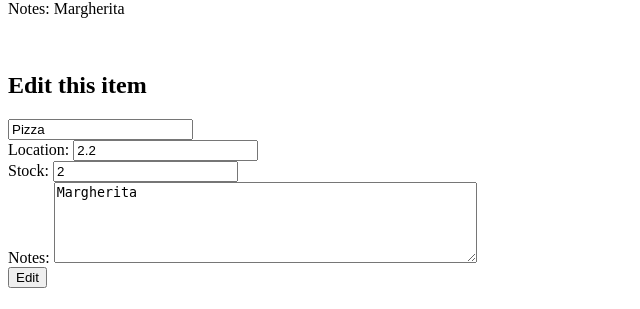
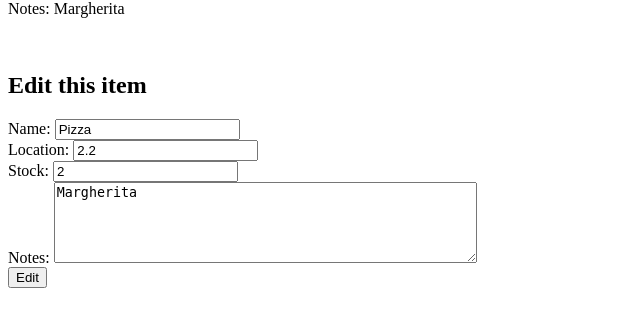
Before and after one commit to R5201/freezer-food-database, a Django app: page /ffdb/1/ in a window 1280 px wide. Shown: the part 182-491 px from the top of the page, without its empty margins (0-640 px from the left). Run offline with Django 3.2, Linux system fonts and the light colour scheme; data comes from the database, SQL or seed files in the repository.

Commit message:
Update detail.html
fixed one line

```diff
--- a/ffdb/templates/ffdb/detail.html
+++ b/ffdb/templates/ffdb/detail.html
@@ -36,7 +36,8 @@
 
         <h2>Edit this item</h2>
             <form name='edit' action='' method='POST'>{% csrf_token %}
-                  <input name='Name' type='text' value='{{ item.foodName }}' id='name' required></br>
+                <label for='name'>Name:</label>
+                <input name='Name' type='text' value='{{ item.foodName }}' id='name' required></br>
 
                 <label for='location'>Location:</label>
                 <input name='Location' type='text' value='{{ item.foodLocation }}' id='location' required pattern='([1]\.[1-5])|([2]\.[1-4])|([3]\.[12])' title='X.X, eg. 1.2 or 3.1'></br>
```
